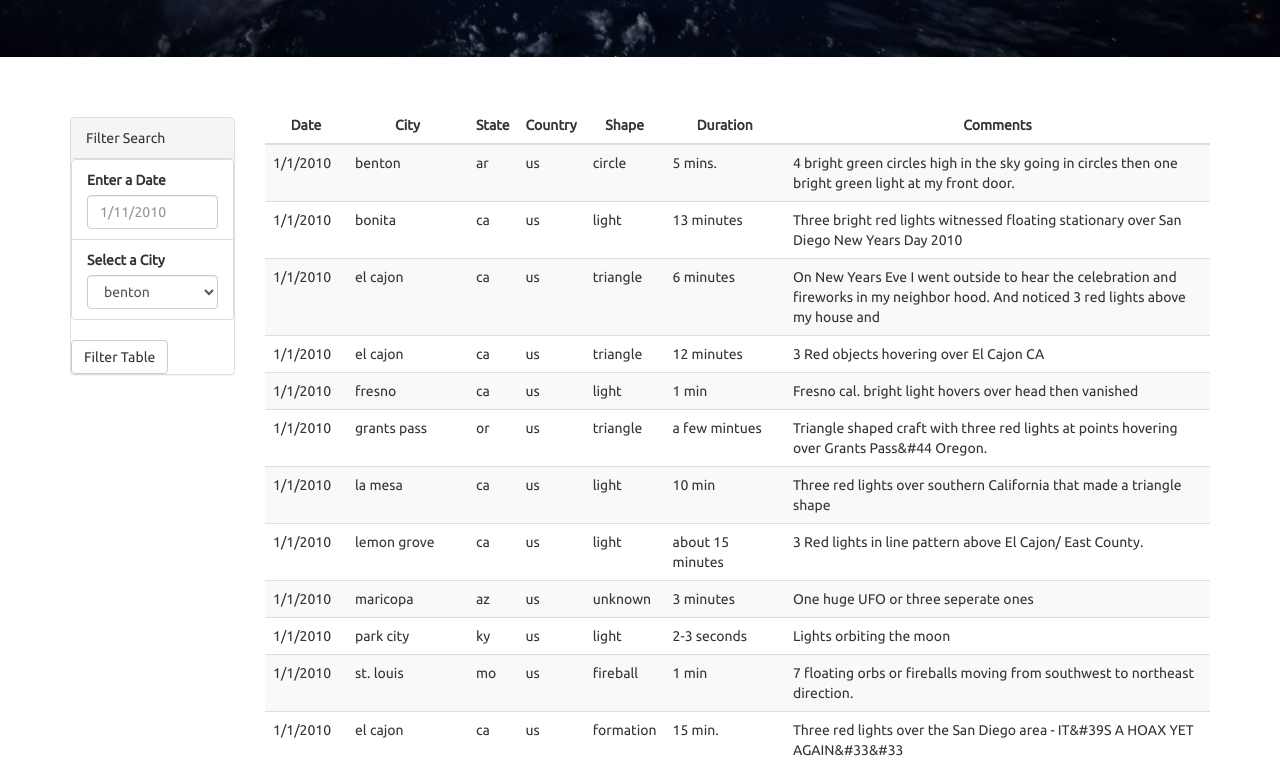
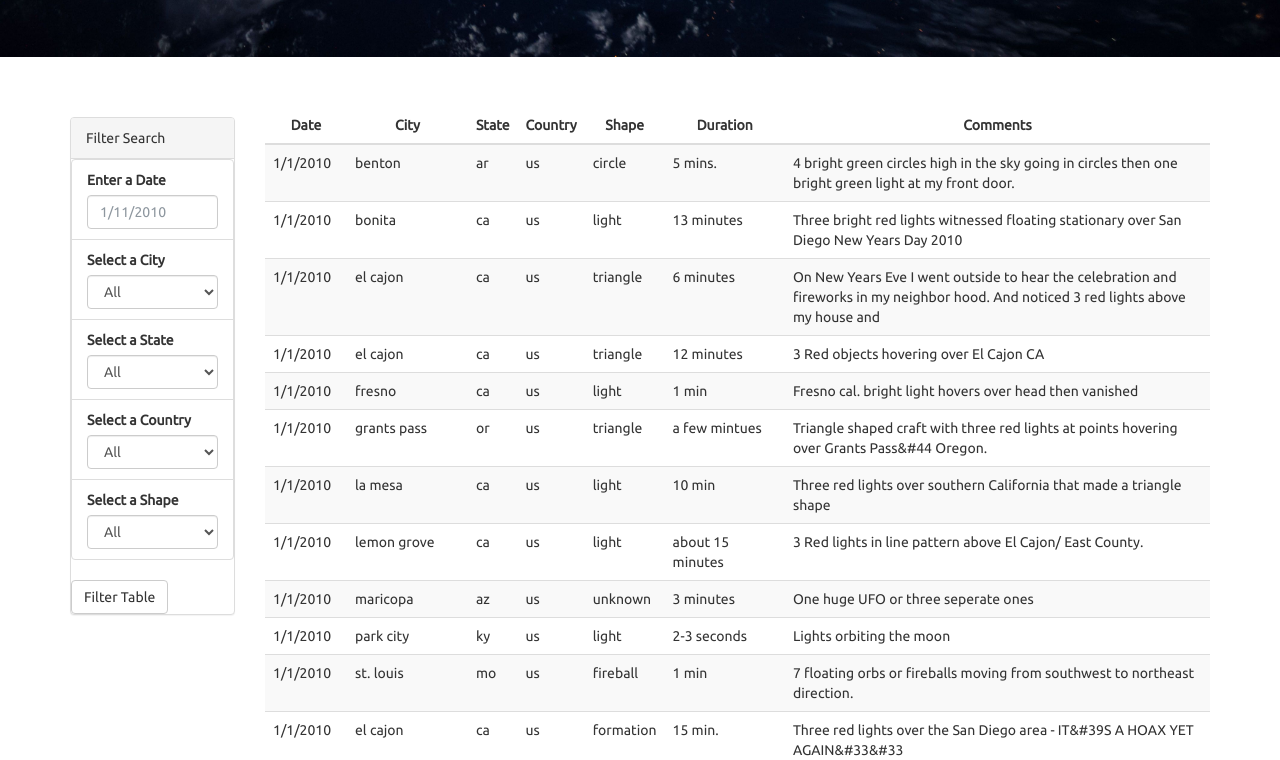
Before and after one commit to rjyobal/javascript-challenge, a plain HTML site: page UFO-level-2/index.html in a window 1280 px wide. Shown: the part 555-1315 px from the top of the page. Drawn offline with nearby package versions, Linux system fonts and the light colour scheme.

Commit message:
Fill out selects in form

```diff
--- a/UFO-level-2/index.html
+++ b/UFO-level-2/index.html
@@ -42,8 +42,25 @@
                       <li class="filter list-group-item">
                         <label for="city">Select a City</label>
                         <select class="form-control" id="city">
-                          <option value="white oak">white oak</option>
-                          <option value="ackerman">ackerman</option>
+                          <option value="All">All</option>
+                        </select>
+                      </li>
+                      <li class="filter list-group-item">
+                        <label for="state">Select a State</label>
+                        <select class="form-control" id="state">
+                          <option value="All">All</option>
+                        </select>
+                      </li>
+                      <li class="filter list-group-item">
+                        <label for="country">Select a Country</label>
+                        <select class="form-control" id="country">
+                          <option value="All">All</option>
+                        </select>
+                      </li>
+                      <li class="filter list-group-item">
+                        <label for="shape">Select a Shape</label>
+                        <select class="form-control" id="shape">
+                          <option value="All">All</option>
                         </select>
                       </li>
                     </ul>
--- a/UFO-level-2/static/js/app.js
+++ b/UFO-level-2/static/js/app.js
@@ -19,13 +19,34 @@ tableData.forEach(d=>{
 })
 
 //Fill out drop downs
-//Get unique values function
+//Get unique values
 let citiesList = tableData.map(item => item.city).filter((value, index, self) => self.indexOf(value) === index);
 //console.log(citiesList);
 //Clean Dropdown in Form and fill it out
-d3.select("#city").html("");
+//d3.select("#city").html("");
 for(city of citiesList){
     d3.select("#city").append("option").text(city);
+}
+let statesList = tableData.map(item => item.state).filter((value, index, self) => self.indexOf(value) === index);
+//console.log(statesList);
+//Clean Dropdown in Form and fill it out
+//d3.select("#state").html("");
+for(state of statesList){
+    d3.select("#state").append("option").text(state);
+}
+let countriesList = tableData.map(item => item.country).filter((value, index, self) => self.indexOf(value) === index);
+//console.log(countriesList);
+//Clean Dropdown in Form and fill it out
+//d3.select("#country").html("");
+for(state of countriesList){
+    d3.select("#country").append("option").text(state);
+}
+let shapesList = tableData.map(item => item.shape).filter((value, index, self) => self.indexOf(value) === index);
+//console.log(shapesList);
+//Clean Dropdown in Form and fill it out
+//d3.select("#shape").html("");
+for(state of shapesList){
+    d3.select("#shape").append("option").text(state);
 }
 
 //Create Button Filtering Function
@@ -38,6 +59,7 @@ button.on("click", function(){
     console.log(`Date input: ${inputValDate.length}`);
     //Get City
     let inputCity = d3.select("#city").property("value");
+    console.log(`City input: ${inputCity}`);
     //Create the fiterData Array
     if(inputValDate.length > 0){
         console.log('Date filter applied')
```
